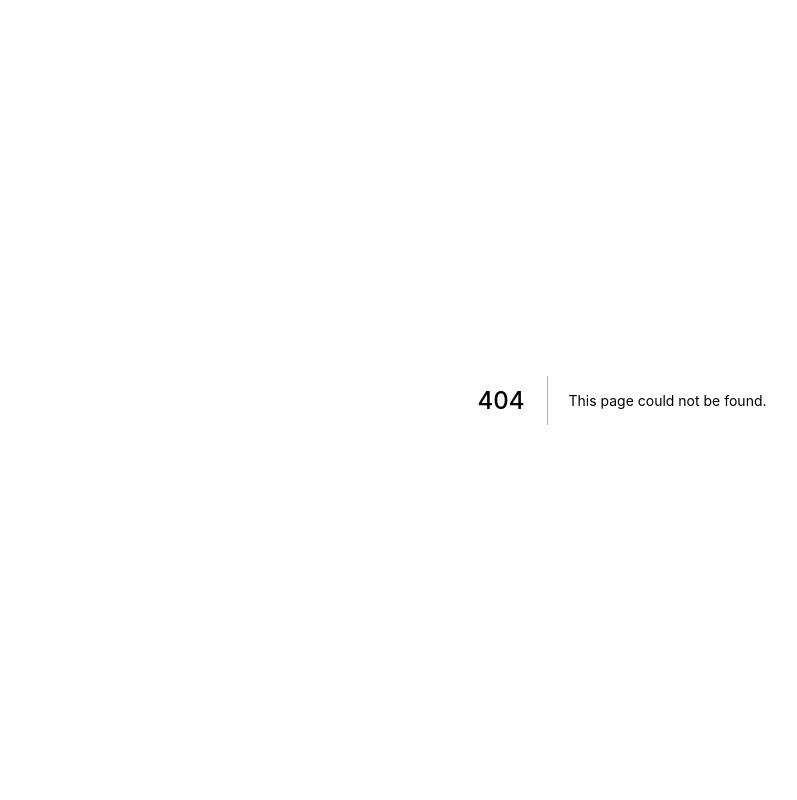
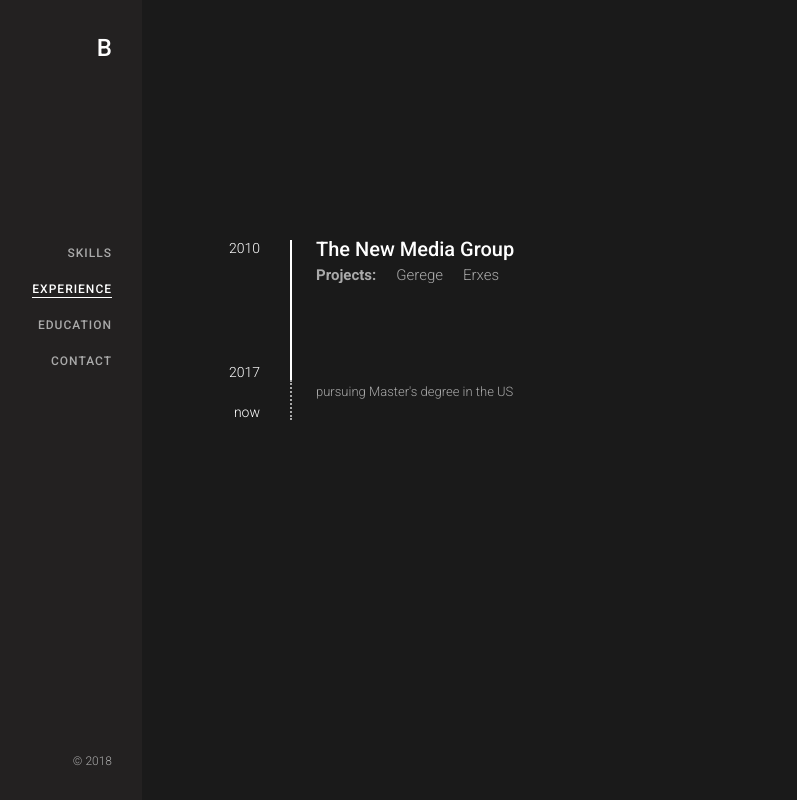
Before and after one commit to boldkhuu/boldkhuu.com, a Next.js app: page /experience in a window 1280 px wide. Before the commit this address had no page. Shown: the whole page, without its empty margins (18-815 px from the left). Built offline with nearby package versions, Linux system fonts and the light colour scheme.

Commit message:
Add experience page

```diff
--- a/components/index.js
+++ b/components/index.js
@@ -1,5 +1,6 @@
 import Layout from './layout/Layout';
 import Navigation from './navigation/Navigation';
 import SkillsList from './skillsList/SkillsList';
+import Timeline from './timeline/Timeline';
 
-export { Layout, Navigation, SkillsList };
+export { Layout, Navigation, SkillsList, Timeline };
--- a/components/layout/styles.js
+++ b/components/layout/styles.js
@@ -20,6 +20,7 @@
 
   body {
     font: 300 100%/1.5 'Roboto', sans-serif;
+    color: #aaa;
   }
 
   a {
--- /dev/null
+++ b/components/timeline/Item.js
@@ -0,0 +1,72 @@
+import PropTypes from 'prop-types';
+import classNames from 'classnames';
+import Link from 'next/link';
+import { item } from './styles';
+
+const propTypes = {
+  start: PropTypes.string,
+  end: PropTypes.string,
+  height: PropTypes.string,
+  color: PropTypes.string,
+  separator: PropTypes.bool,
+  children: PropTypes.node,
+};
+
+const Item = ({ start, end, height, color, separator, children }) => (
+  <div className={classNames('item', { separator })}>
+    <div className="time" style={{ height }}>
+      <div className="start">{start}</div>
+      <div className="end">{end}</div>
+    </div>
+    <div className="content">{children}</div>
+
+    <style jsx>{item}</style>
+    <style jsx>{`
+      .item .time {
+        border-color: ${color};
+      }
+    `}</style>
+  </div>
+);
+
+Item.propTypes = propTypes;
+
+Item.Title = function Title({ link, target = '_self', children }) {
+  return (
+    <h2>
+      <Link href={link}>
+        <a target={target}>{children}</a>
+      </Link>
+      <style jsx>{item}</style>
+    </h2>
+  );
+};
+Item.Title.propTypes = {
+  link: PropTypes.string,
+  target: PropTypes.string,
+  children: PropTypes.node.isRequired,
+};
+
+Item.List = function List({ caption, items }) {
+  return (
+    <div className="list">
+      <h3>{caption}</h3>
+      <ul>
+        {items.map(({ value, link }) => (
+          <li key={value}>
+            <Link href={link}>
+              <a target="_blank">{value}</a>
+            </Link>
+          </li>
+        ))}
+      </ul>
+      <style jsx>{item}</style>
+    </div>
+  );
+};
+Item.List.propTypes = {
+  caption: PropTypes.string,
+  items: PropTypes.array.isRequired,
+};
+
+export default Item;
--- /dev/null
+++ b/components/timeline/Timeline.js
@@ -0,0 +1,20 @@
+import PropTypes from 'prop-types';
+import Item from './Item';
+import { timeline } from './styles';
+
+const propTypes = {
+  children: PropTypes.node.isRequired,
+};
+
+const Timeline = ({ children }) => (
+  <div className="timeline">
+    {children}
+
+    <style jsx>{timeline}</style>
+  </div>
+);
+
+Timeline.propTypes = propTypes;
+Timeline.Item = Item;
+
+export default Timeline;
--- /dev/null
+++ b/components/timeline/styles.js
@@ -0,0 +1,87 @@
+import css from 'styled-jsx/css';
+
+export const timeline = css`
+  .timeline {
+    padding: 30vh 0 0 80px;
+    width: 40vw;
+  }
+`;
+
+export const item = css`
+  .item {
+    display: grid;
+    grid-template-columns: 70px auto;
+    line-height: 1em;
+  }
+
+  .item .time {
+    color: #fff;
+    font-size: 14px;
+    display: flex;
+    flex-direction: column;
+    border-right: 2px solid #fff;
+    padding-right: 30px;
+  }
+
+  .item.separator .time {
+    border-right: 2px dotted #aaa;
+  }
+
+  .item .time .start,
+  .item .time .end {
+    flex: 1;
+    display: flex;
+    justify-content: flex-end;
+  }
+
+  .item .time .end {
+    align-items: flex-end;
+  }
+
+  .item .content {
+    padding-left: 24px;
+  }
+
+  h2 a {
+    font-size: 20px;
+    font-weight: 500;
+    color: #fff;
+  }
+
+  .item.separator h2 a {
+    color: #aaa;
+    font-size: 13px;
+    font-weight: 300;
+  }
+
+  .list {
+    margin-top: 10px;
+    overflow: hidden;
+  }
+
+  .list h3 {
+    float: left;
+    margin-right: 20px;
+    font-size: 15px;
+  }
+
+  .list ul {
+    list-style: none;
+    overflow: hidden;
+    float: left;
+  }
+
+  .list li {
+    float: left;
+    margin-right: 20px;
+  }
+
+  .list li a {
+    color: #aaa;
+    font-size: 15px;
+  }
+
+  .list li a:hover {
+    color: #fff;
+  }
+`;
--- a/package.json
+++ b/package.json
@@ -29,6 +29,7 @@
     "*.{js,json,css,md}": ["prettier --write", "git add"]
   },
   "dependencies": {
+    "classnames": "^2.2.5",
     "next": "^4.2.1",
     "prop-types": "^15.6.0",
     "react": "^16.2.0",
--- /dev/null
+++ b/pages/experience.js
@@ -0,0 +1,39 @@
+import { Layout, Timeline } from '../components';
+
+const Experience = () => {
+  return (
+    <Layout>
+      <div className="container">
+        <Timeline>
+          <Timeline.Item start="2010" end="2017" height="140px" color="#2980b9">
+            <Timeline.Item.Title link="http://thenewmediagroup.co" target="_blank">
+              The New Media Group
+            </Timeline.Item.Title>
+            <Timeline.Item.List
+              caption="Projects:"
+              items={[
+                { value: 'Gerege', link: 'http://gerege.agency' },
+                { value: 'Erxes', link: 'http://erxes.io' },
+              ]}
+            />
+          </Timeline.Item>
+          <Timeline.Item separator title="studying" height="40px" end="now">
+            <Timeline.Item.Title link="/education">
+              pursuing Master's degree in the US
+            </Timeline.Item.Title>
+          </Timeline.Item>
+        </Timeline>
+      </div>
+
+      <style jsx>{`
+        .container {
+          background: #1a1a1a;
+          position: relative;
+          height: 100%;
+        }
+      `}</style>
+    </Layout>
+  );
+};
+
+export default Experience;
```
Also changed, not shown: components/timeline/Separator.js (added), 1 other file (tests, documents, lock files or other folders).
